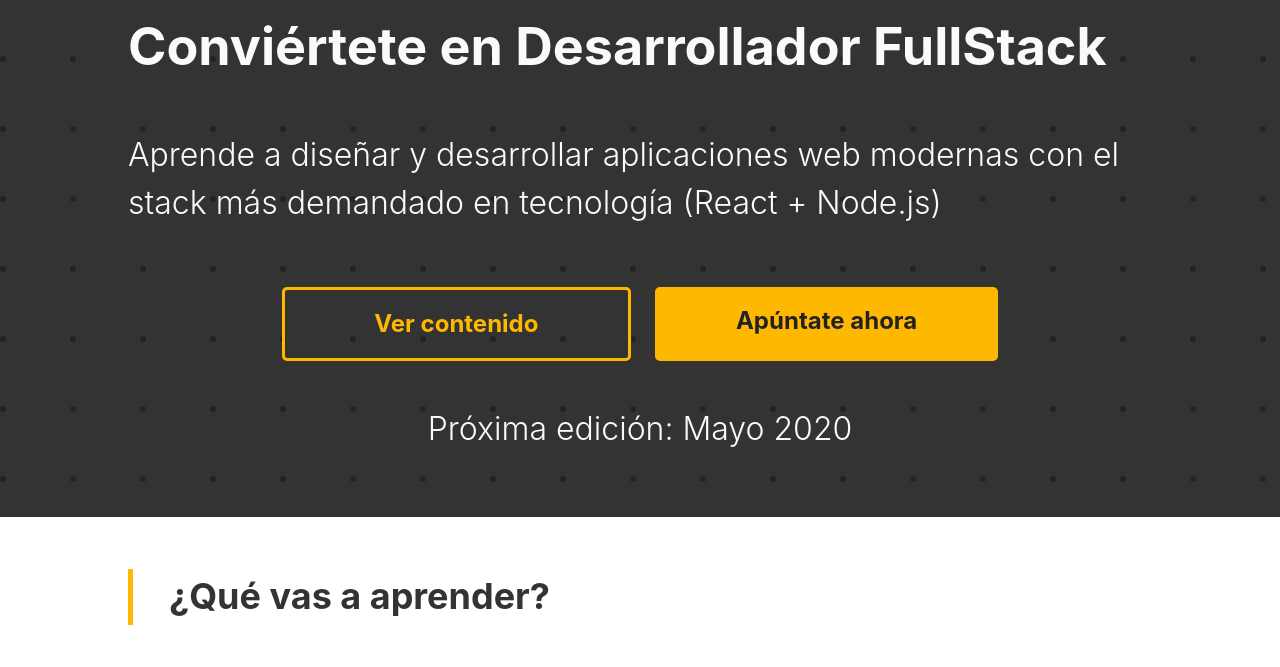
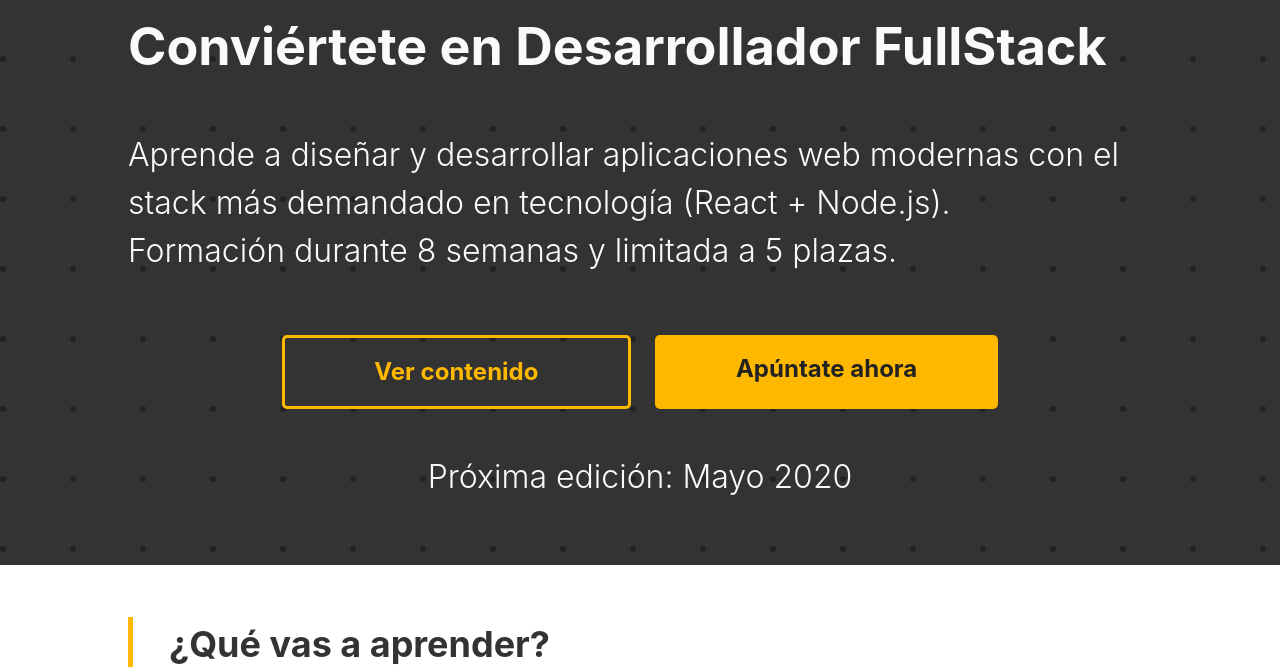
Before and after one commit to fsjs-academy/fsjs--landing-page, a website built with Parcel: page src/index.html in a window 1280 px wide. Shown: the part 154-821 px from the top of the page. Built offline with nearby package versions, Linux system fonts and the light colour scheme.

Commit message:
minor changes on Hero

```diff
--- a/src/index.html
+++ b/src/index.html
@@ -65,7 +65,7 @@
           Conviértete en Desarrollador FullStack
         </h1>
         <h2 class="Header__subtitle">
-          Aprende a diseñar y desarrollar aplicaciones web modernas con el stack más demandado en tecnología (React + Node.js)
+          Aprende a diseñar y desarrollar aplicaciones web modernas con el stack más demandado en tecnología (React + Node.js).<br>Formación durante 8 semanas y limitada a 5 plazas.
         </h2>
         <div class="buttons-group">
           <a class="btn__cta btn__cta--empty" href="#content">Ver contenido</a>
```
